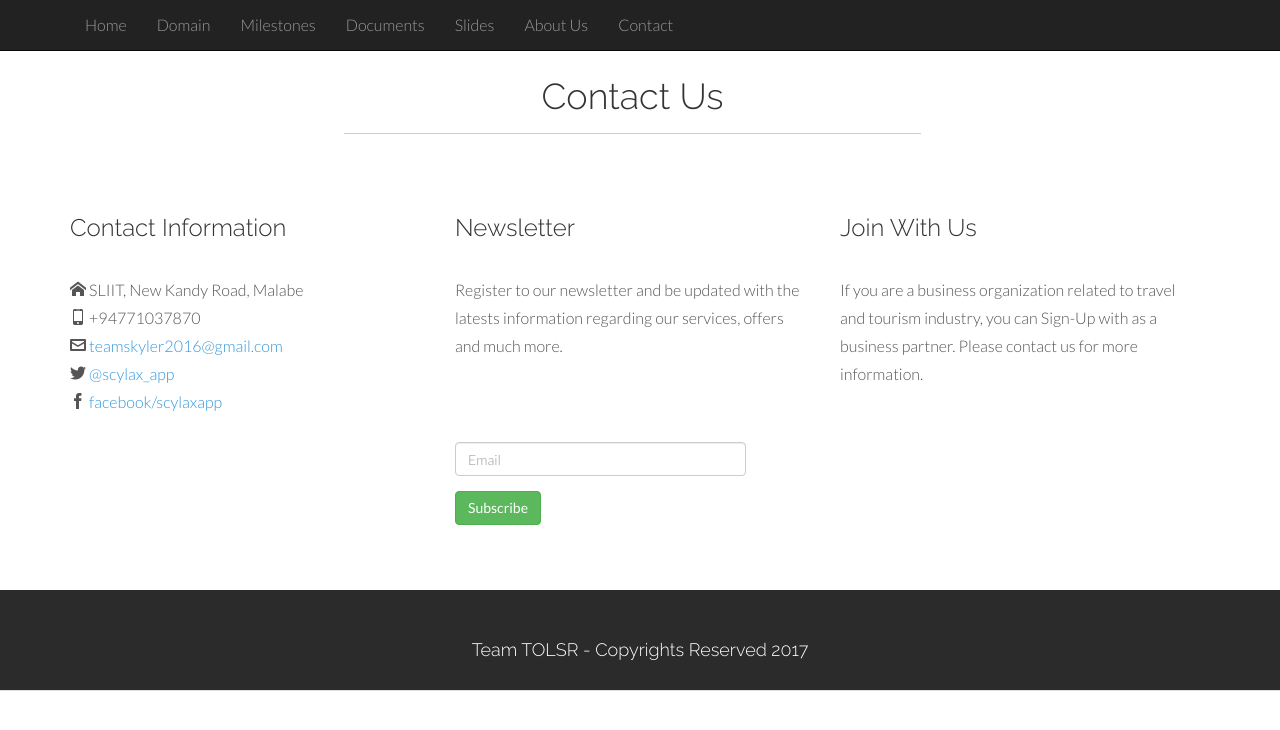
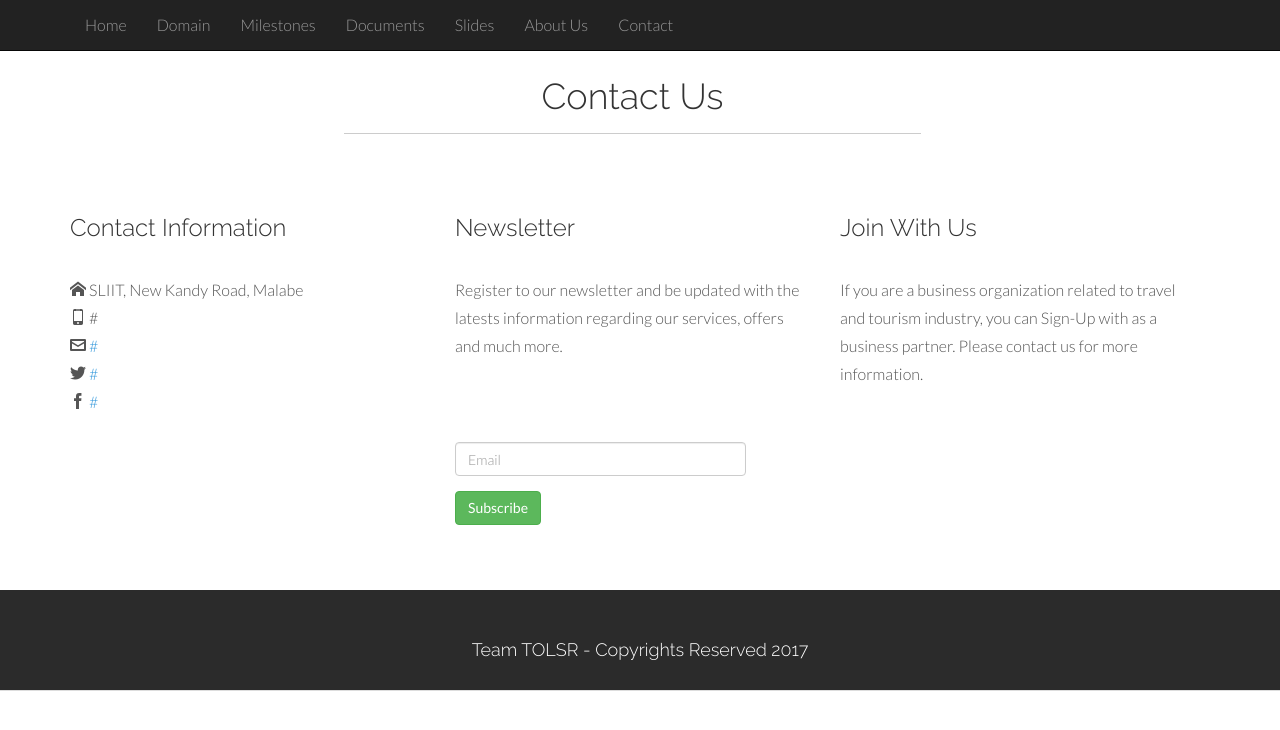
Before and after one commit to ntjz-kakarot/TOLSR, a plain HTML site: page contact.html in a window 1280 px wide. Drawn offline with Linux system fonts and the light colour scheme.

Commit message:
Update contact.html

```diff
--- a/contact.html
+++ b/contact.html
@@ -64,10 +64,10 @@
         <div class="col-lg-4">
           <h3>Contact Information</h3>
           <p><span class="icon icon-home"></span> SLIIT, New Kandy Road, Malabe<br/>
-            <span class="icon icon-mobile"></span> +94771037870 <br/>
-            <span class="icon icon-envelop"></span> <a href="#"> teamskyler2016@gmail.com</a> <br/>
-            <span class="icon icon-twitter"></span> <a href="#"> @scylax_app </a> <br/>
-            <span class="icon icon-facebook"></span> <a href="#"> facebook/scylaxapp </a> <br/>
+            <span class="icon icon-mobile"></span> # <br/>
+            <span class="icon icon-envelop"></span> <a href="#"> #</a> <br/>
+            <span class="icon icon-twitter"></span> <a href="#"> # </a> <br/>
+            <span class="icon icon-facebook"></span> <a href="#"> # </a> <br/>
           </p>
         </div><!-- col -->
 
```
